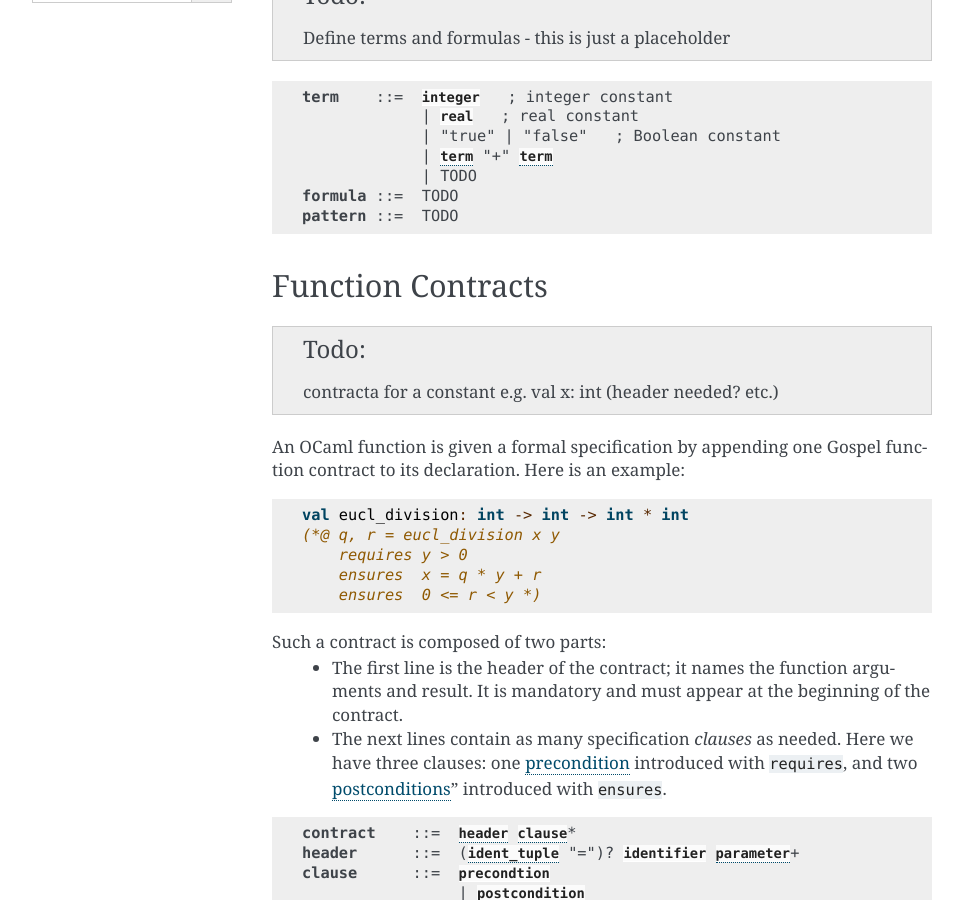
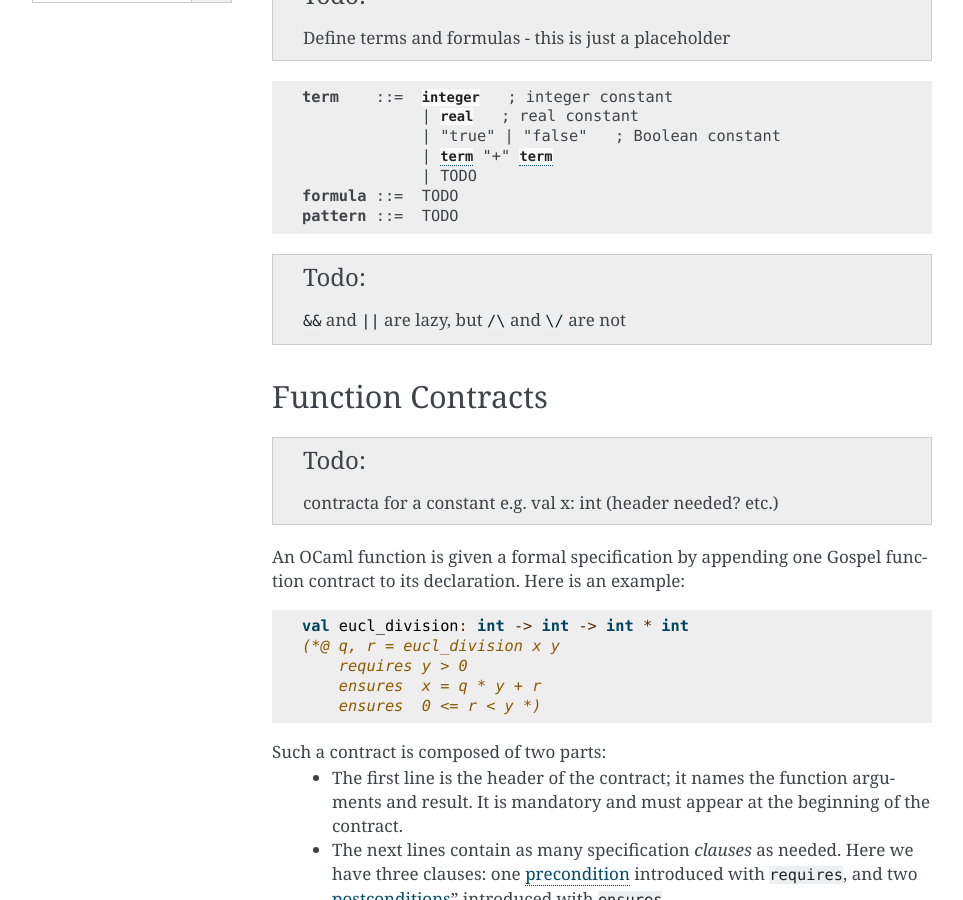
Before and after one commit to ocaml-gospel/gospel, a Sphinx documentation site: the page built from doc/language.rst, in a window 1280 px wide and 900 px high, scrolled down 546 px. Shown: the whole window, without its empty margins (148-1111 px from the left). Built offline with Sphinx 7.4.7, drawn with Linux system fonts in a browser that asks for light colours.

Commit message:
doc: one more todo

```diff
--- a/doc/language.rst
+++ b/doc/language.rst
@@ -27,6 +27,8 @@ Terms and Formulas
         : | TODO
    formula: TODO
    pattern: TODO
+
+.. todo:: ``&&`` and ``||`` are lazy, but ``/\`` and ``\/`` are not
 
 Function Contracts
 ------------------
```
